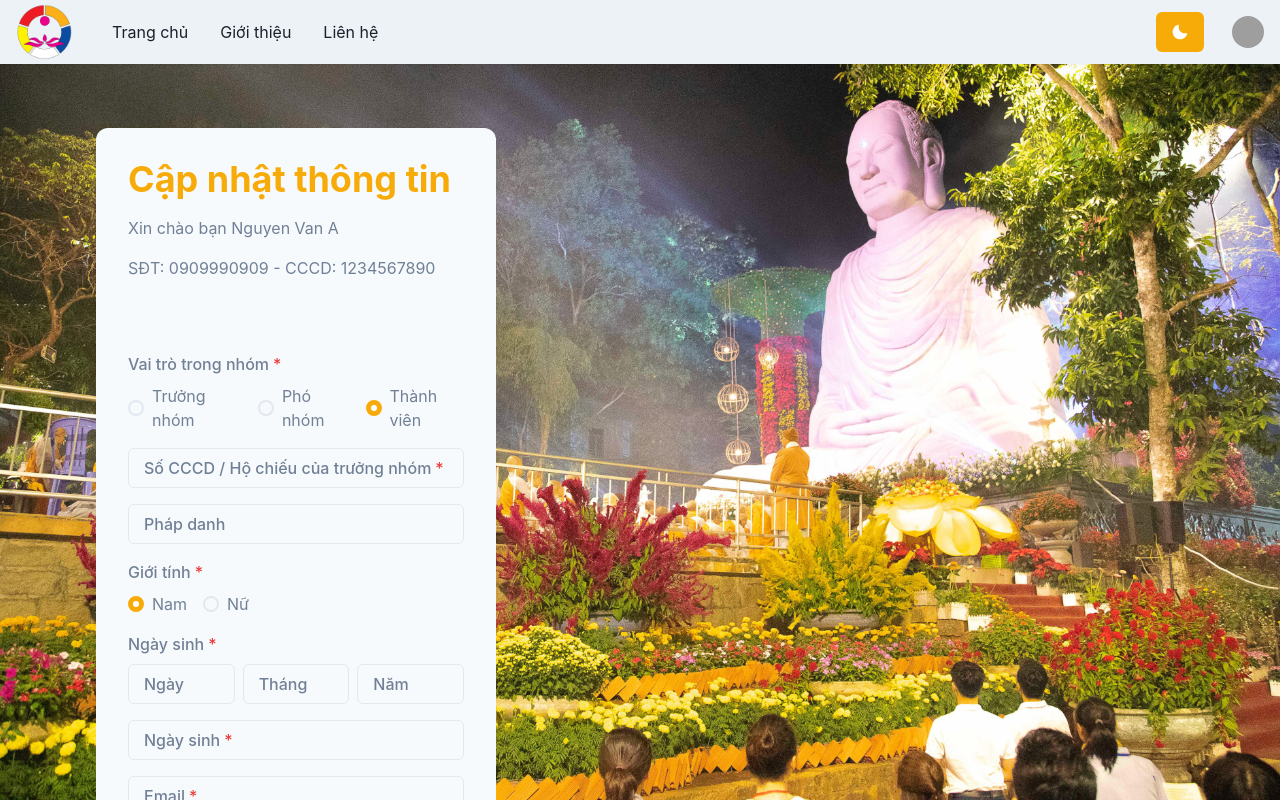
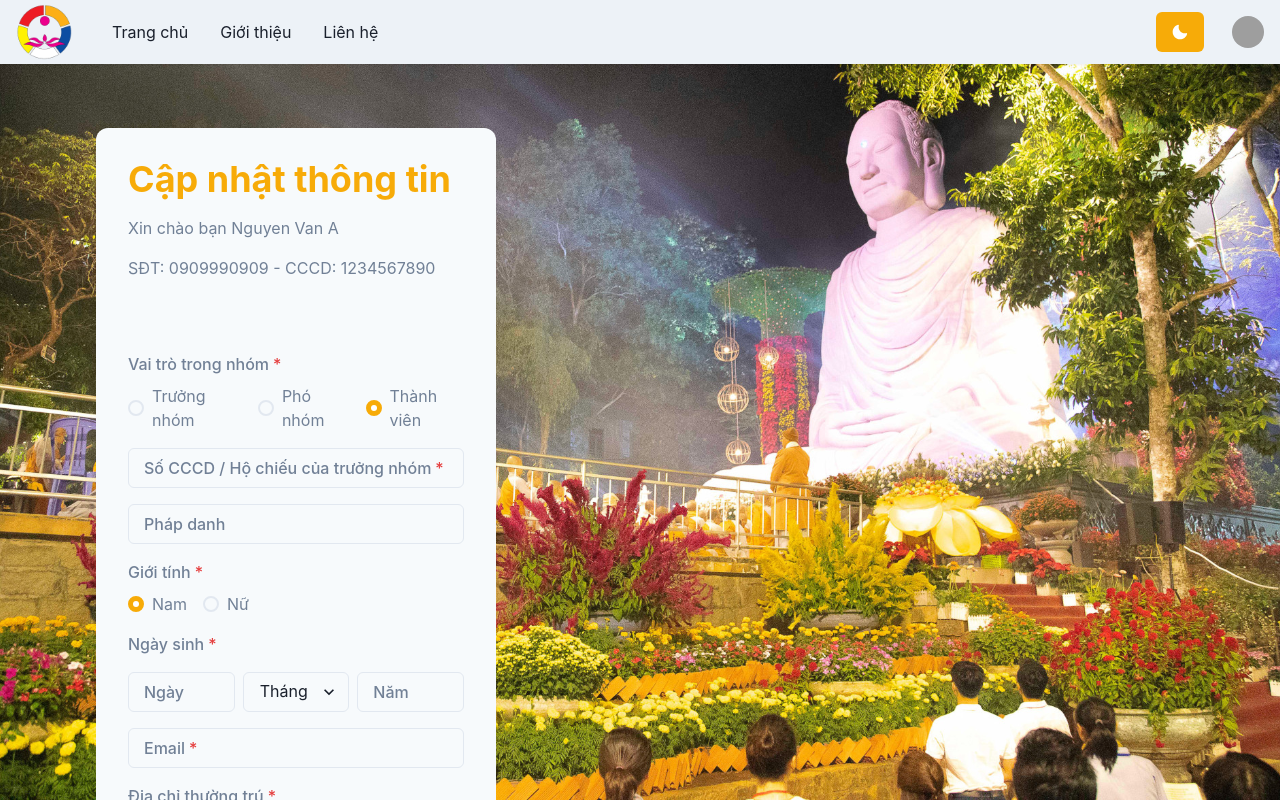
Before and after one commit to pdong2001/ttpq-dkdl, a React (Vite) app: page /register in a window 1280 px wide. Shown: the top 800 px of the page. Built offline with nearby package versions, Linux system fonts and the light colour scheme; grey boxes are pictures that could not be loaded.

Commit message:
validate date

```diff
--- a/src/components/Form/CustomSelect/index.tsx
+++ b/src/components/Form/CustomSelect/index.tsx
@@ -10,10 +10,11 @@ type Data = {
 type CustomSelectProps = {
   data: Data[];
   label?: string;
+  hiddenErrorMessage?: boolean;
 } & SelectProps;
 
 const CustomSelect = (props: CustomSelectProps) => {
-  const { data, label, name, isRequired } = props;
+  const { data, label, name, isRequired, hiddenErrorMessage } = props;
   const { formTextColor } = useCustomColorMode();
 
   // @ts-ignore
@@ -32,7 +33,7 @@ const CustomSelect = (props: CustomSelectProps) => {
           </option>
         ))}
       </Select>
-      <FormErrorMessage>{meta?.error}</FormErrorMessage>
+      {!hiddenErrorMessage && meta.error && <FormErrorMessage>{meta.error}</FormErrorMessage>}
     </FormControl>
   );
 };
--- a/src/components/Form/DateOfBirth/index.tsx
+++ b/src/components/Form/DateOfBirth/index.tsx
@@ -3,49 +3,69 @@ import {
   FormControlProps,
   FormErrorMessage,
   FormLabel,
-  StackProps,
   HStack,
   SelectProps,
+  StackProps,
+  VisuallyHiddenInput,
 } from '@chakra-ui/react';
-import { useField } from 'formik';
+import CustomSelect from '~/components/Form/CustomSelect';
 // import Select from '../CustomSelect';
 import useCustomColorMode from '~/hooks/useColorMode';
 import FloatingLabel from '../FloatingLabel/FloatingLabel';
+import { useField } from 'formik';
+import { useEffect } from 'react';
 
-// const monthOfBirth = [
-//   { id: '1', name: '01' },
-//   { id: '2', name: '02' },
-//   { id: '3', name: '03' },
-//   { id: '4', name: '04' },
-//   { id: '5', name: '05' },
-//   { id: '6', name: '06' },
-//   { id: '7', name: '07' },
-//   { id: '8', name: '08' },
-//   { id: '9', name: '09' },
-//   { id: '10', name: '10' },
-//   { id: '11', name: '11' },
-//   { id: '12', name: '12' },
-// ];
+const monthOfBirth = [
+  { id: '01', name: '01' },
+  { id: '02', name: '02' },
+  { id: '03', name: '03' },
+  { id: '04', name: '04' },
+  { id: '05', name: '05' },
+  { id: '06', name: '06' },
+  { id: '07', name: '07' },
+  { id: '08', name: '08' },
+  { id: '09', name: '09' },
+  { id: '10', name: '10' },
+  { id: '11', name: '11' },
+  { id: '12', name: '12' },
+];
 
-type DateOfBirthProps = SelectProps & FormControlProps & StackProps;
+type DateOfBirthProps = SelectProps & FormControlProps & StackProps & { delimiter?: string };
 
 function DateOfBirth(props: DateOfBirthProps) {
   const { formTextColor } = useCustomColorMode();
-  const { name, label, isRequired } = props;
+  const { name, label, isRequired, delimiter = '/' } = props;
 
+  // eslint-disable-next-line @typescript-eslint/ban-ts-comment
   // @ts-ignore
-  const [field, meta, helpers] = useField(props.name);
-
+  const [field, meta, { setValue }] = useField(name);
+  const [{ value: day }, { touched: dayTouched }] = useField(`${name}Day`);
+  const [{ value: month }, { touched: monthTouched }] = useField(`${name}Month`);
+  const [{ value: year }, { touched: yearTouched }] = useField(`${name}Year`);
+  console.log('dob value', field.value);
+  useEffect(() => {
+    console.log(day, month, year);
+    setValue({ year, month, day });
+  }, [day, month, year, delimiter]);
   return (
-    <FormControl as='fieldset' isRequired={isRequired} isInvalid={!!meta.error && meta.touched}>
+    <FormControl
+      as='fieldset'
+      isRequired={isRequired}
+      isInvalid={!!meta.error && dayTouched && monthTouched && yearTouched}
+    >
       <FormLabel as='legend' color={formTextColor}>
         {label}
       </FormLabel>
       <HStack align='flex-end'>
-        <FloatingLabel name={`${name}Day`} label='Ngày' color={formTextColor} />
-        <FloatingLabel name={`${name}Month`} label='Tháng' color={formTextColor} />
-        {/* <Select name={`${name}Month`} placeholder='Tháng' data={monthOfBirth} /> */}
-        <FloatingLabel name={`${name}Year`} label='Năm' color={formTextColor} />
+        <FloatingLabel name={`${name}Day`} label='Ngày' color={formTextColor} hiddenErrorMessage />
+        <CustomSelect
+          placeholder='Tháng'
+          data={monthOfBirth}
+          name={`${name}Month`}
+          hiddenErrorMessage
+        />
+        <FloatingLabel name={`${name}Year`} label='Năm' color={formTextColor} hiddenErrorMessage />
+        <VisuallyHiddenInput {...field} />
       </HStack>
       <FormErrorMessage>{meta?.error}</FormErrorMessage>
     </FormControl>
--- a/src/components/Form/FloatingLabel/FloatingLabel.tsx
+++ b/src/components/Form/FloatingLabel/FloatingLabel.tsx
@@ -13,11 +13,12 @@ type FloatingLabelProps = {
   label: string;
   helperText?: string;
   errorMessage?: string;
+  hiddenErrorMessage?: boolean;
 } & FormControlProps &
   InputProps;
 
 const FloatingLabel = (props: FloatingLabelProps) => {
-  const { label, name, defaultValue, ...rest } = props;
+  const { label, name, defaultValue, hiddenErrorMessage, ...rest } = props;
   const { bgColor, primaryColor } = useCustomColorMode();
   // @ts-ignore
   const [field, meta] = useField(name);
@@ -28,7 +29,7 @@ const FloatingLabel = (props: FloatingLabelProps) => {
       <Input focusBorderColor={primaryColor} placeholder=' ' {...field} {...props} />
       {/* It is important that the Label comes after the Control due to css selectors */}
       <FormLabel bgColor={bgColor}>{label}</FormLabel>
-      {meta.error && <FormErrorMessage>{meta.error}</FormErrorMessage>}
+      {!hiddenErrorMessage && meta.error && <FormErrorMessage>{meta.error}</FormErrorMessage>}
     </FormControl>
   );
 };
--- a/src/components/Form/Radios/index.tsx
+++ b/src/components/Form/Radios/index.tsx
@@ -24,7 +24,15 @@ const Radios = (props: RadiosProps) => {
       <FormLabel as='legend' color={formTextColor}>
         {label}
       </FormLabel>
-      <RadioGroup color={formTextColor} {...field} {...props} onChange={setValue}>
+      <RadioGroup
+        color={formTextColor}
+        {...field}
+        {...props}
+        onChange={(e) => {
+          console.log('onchange radio', e);
+          setValue(e);
+        }}
+      >
         <Stack spacing={spacing} direction={direction}>
           {children}
         </Stack>
--- a/src/pages/MultiStepRegister/RegisterSteps/Step2.tsx
+++ b/src/pages/MultiStepRegister/RegisterSteps/Step2.tsx
@@ -8,6 +8,7 @@ import Select from '~/components/Form/CustomSelect';
 import Address from '~/components/Form/Address';
 import Radios from '~/components/Form/Radios';
 import DateOfBirth from '~/components/Form/DateOfBirth';
+import Validator from '~/utils/common/validator';
 import { REGEX_YEAR_MONTH_DAY } from '~/utils/common';
 
 // nơi sinh hoạt
@@ -92,43 +93,27 @@ const Step2 = (props: StepProps) => {
     },
     validationSchema: Yup.object({
       citizenIdOfLeader: Yup.string().required('Xin hãy nhập CCCD / Hộ chiếu của trưởng nhóm'),
-      dateOfBirthDay: Yup.number().required('Ngày là bắt buộc'),
-      dateOfBirthMonth: Yup.number().required('Tháng là bắt buộc'),
-      dateOfBirthYear: Yup.number().required('Năm là bắt buộc'),
-      // .matches(REGEX_YEAR, 'Năm không hợp lệ'),
-      // dateOfBirth: Yup.string()
-      //   .required('Xin hãy nhập ngày sinh')
-      //   .matches(REGEX_DAY_MONTH_YEAR, 'Ngày sinh không hợp lệ'),
-      dob: Yup.string().when(['dateOfBirthYear', 'dateOfBirthMonth', 'dateOfBirthDay'], {
-        is: (dateOfBirthYear: number, dateOfBirthMonth: number, dateOfBirthDay: number) => {
-          if (
-            dateOfBirthDay == 31 &&
-            (dateOfBirthMonth == 4 ||
-              dateOfBirthMonth == 6 ||
-              dateOfBirthMonth == 9 ||
-              dateOfBirthMonth == 11)
-          ) {
-            return false; // 31st of a month with 30 days
-          } else if (dateOfBirthDay >= 30 && dateOfBirthMonth == 2) {
-            return false; // February 30th or 31st
-          } else if (
-            dateOfBirthMonth == 2 &&
-            dateOfBirthDay == 29 &&
-            !(
-              dateOfBirthYear % 4 == 0 &&
-              (dateOfBirthYear % 100 != 0 || dateOfBirthYear % 400 == 0)
-            )
-          ) {
-            return false; // February 29th outside a leap year
-          } else {
-            return true; // Valid date
-          }
-        },
-        then: (schema) =>
-          schema
-            .required('Bạn ơi, nhập ngày sinh nha')
-            .matches(REGEX_YEAR_MONTH_DAY, 'Bạn ơi, Ngày không hợp lệ rồi'),
-      }),
+      dateOfBirth: Yup.object()
+        .shape({
+          day: Yup.string(),
+          month: Yup.string(),
+          year: Yup.string(),
+        })
+        .test({
+          name: 'validDOB',
+          test: (value, context) => {
+            const { year, month, day } = value;
+            if (!(year || month || day)) {
+              return context.createError({ message: 'Bạn ơi, nhập ngày sinh nha' });
+            }
+            const isValidDateFormat = REGEX_YEAR_MONTH_DAY.test([year, month, day].join('/'));
+            const isValidDateFollowCalender = Validator.validateCalenderDate(value);
+            return (
+              (isValidDateFormat && isValidDateFollowCalender) ||
+              context.createError({ message: 'Bạn ơi, Ngày không hợp lệ rồi' })
+            );
+          },
+        }),
       email: Yup.string().email('Email không hợp lệ').required('Xin hãy nhập email'),
       permanentAddressProvince: Yup.string().required('Tỉnh là bắt buộc'),
       permanentAddressDistrict: Yup.string().required('Huyện là buộc'),
@@ -190,7 +175,7 @@ const Step2 = (props: StepProps) => {
               </Radios>
               <DateOfBirth name='dateOfBirth' label='Ngày sinh' isRequired />
 
-              <FloatingLabel name='dob' label='Ngày sinh' color={formTextColor} isRequired />
+              {/*<FloatingLabel name='dob' label='Ngày sinh' color={formTextColor} isRequired />*/}
               <FloatingLabel name='email' label='Email' color={formTextColor} isRequired />
               <Address name='permanentAddress' label='Địa chỉ thường trú' isRequired />
               <Address name='temporaryAddress' label='Địa chỉ tạm trú' isRequired />
--- a/src/utils/common/regularExpression.js
+++ /dev/null
@@ -1,7 +0,0 @@
-// regex phone
-export const REGEX_PHONE = new RegExp(/^(09|03|08|07|05)+([0-9]{8})$/);
-export const REGEX_YEAR = new RegExp(/^(19|20)+([0-9]{2})$/);
-export const REGEX_YEAR_MONTH_DAY = new RegExp(
-  // /^(19|20)\d\d[- /.](0[1-9]|1[012])[- /.](0[1-9]|[12][0-9]|3[01])$/,
-  /^(19|20)\d\d(0[1-9]|1[012])(0[1-9]|[12][0-9]|3[01])$/,
-);
--- /dev/null
+++ b/src/utils/common/regularExpression.ts
@@ -0,0 +1,9 @@
+// regex phone
+export const REGEX_PHONE = new RegExp(/^(09|03|08|07|05)+([0-9]{8})$/);
+export const REGEX_YEAR = new RegExp(/^(19|20)+([0-9]{2})$/);
+export const REGEX_YEAR_MONTH_DAY = new RegExp(
+  /^(19|20)\d\d[- /.](0[1-9]|1[012])[- /.](0[1-9]|[12][0-9]|3[01])$/, // ex: 1997/03/19
+  ///^(19|20)\d\d(0[1-9]|1[012])(0[1-9]|[12][0-9]|3[01])$/,
+);
+
+console.log(REGEX_YEAR_MONTH_DAY.test('1997/03/19'));
--- /dev/null
+++ b/src/utils/common/validator.ts
@@ -0,0 +1,19 @@
+type Date = {
+  year: any;
+  month: any;
+  day: any;
+};
+
+const validateCalenderDate = ({ year, month, day }: Date) => {
+  if (day == 31 && (month == 4 || month == 6 || month == 9 || month == 11)) {
+    return false; // 31st of a month with 30 days
+  } else if (day >= 30 && month == 2) {
+    return false; // February 30th or 31st
+  } else
+    return !(month == 2 && day == 29 && !(year % 4 == 0 && (year % 100 != 0 || year % 400 == 0)));
+};
+const Validator = {
+  validateCalenderDate,
+};
+
+export default Validator;
```
Also changed, not shown: src/utils/common/index.ts (renamed from src/utils/common/index.js).
